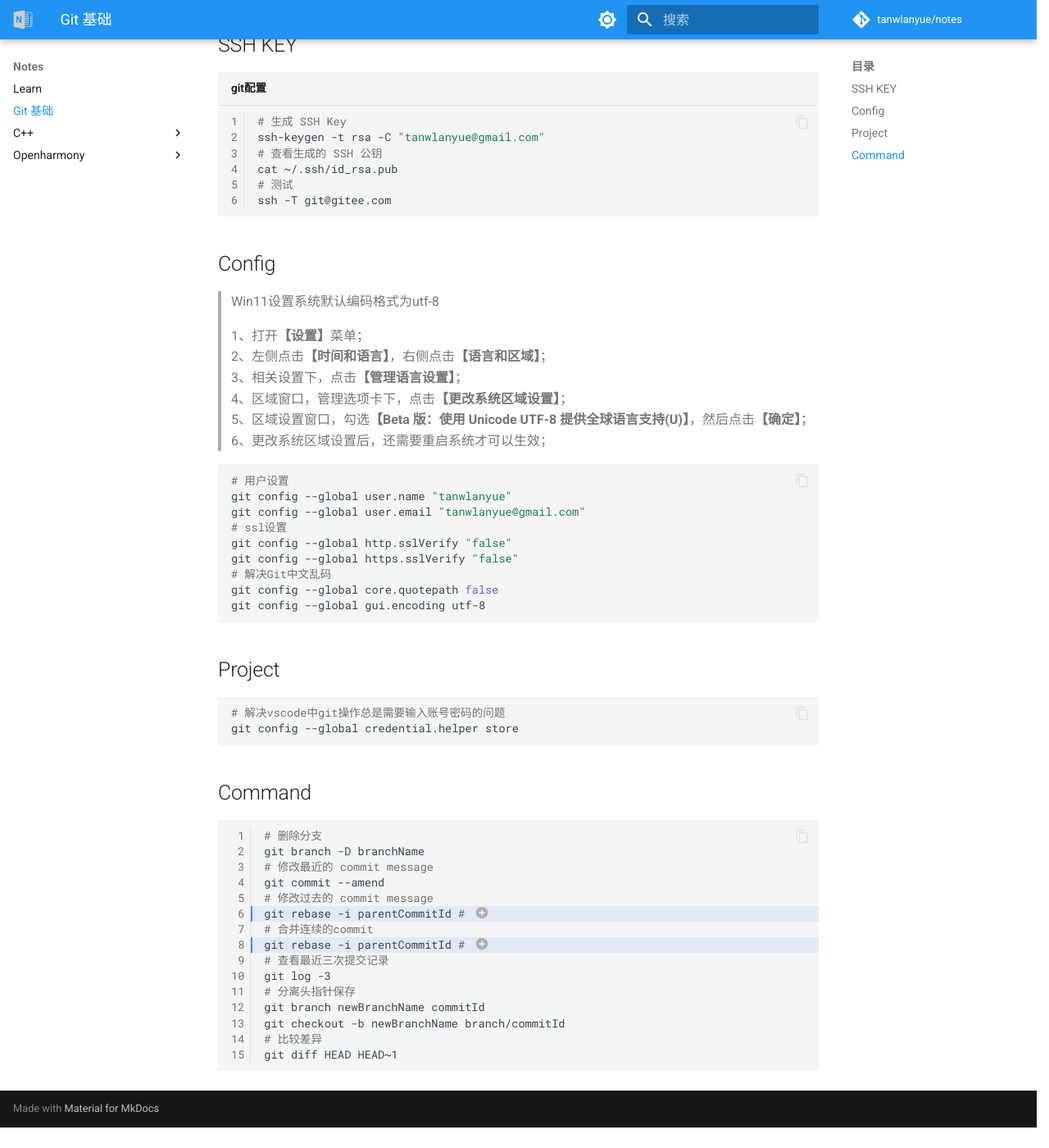
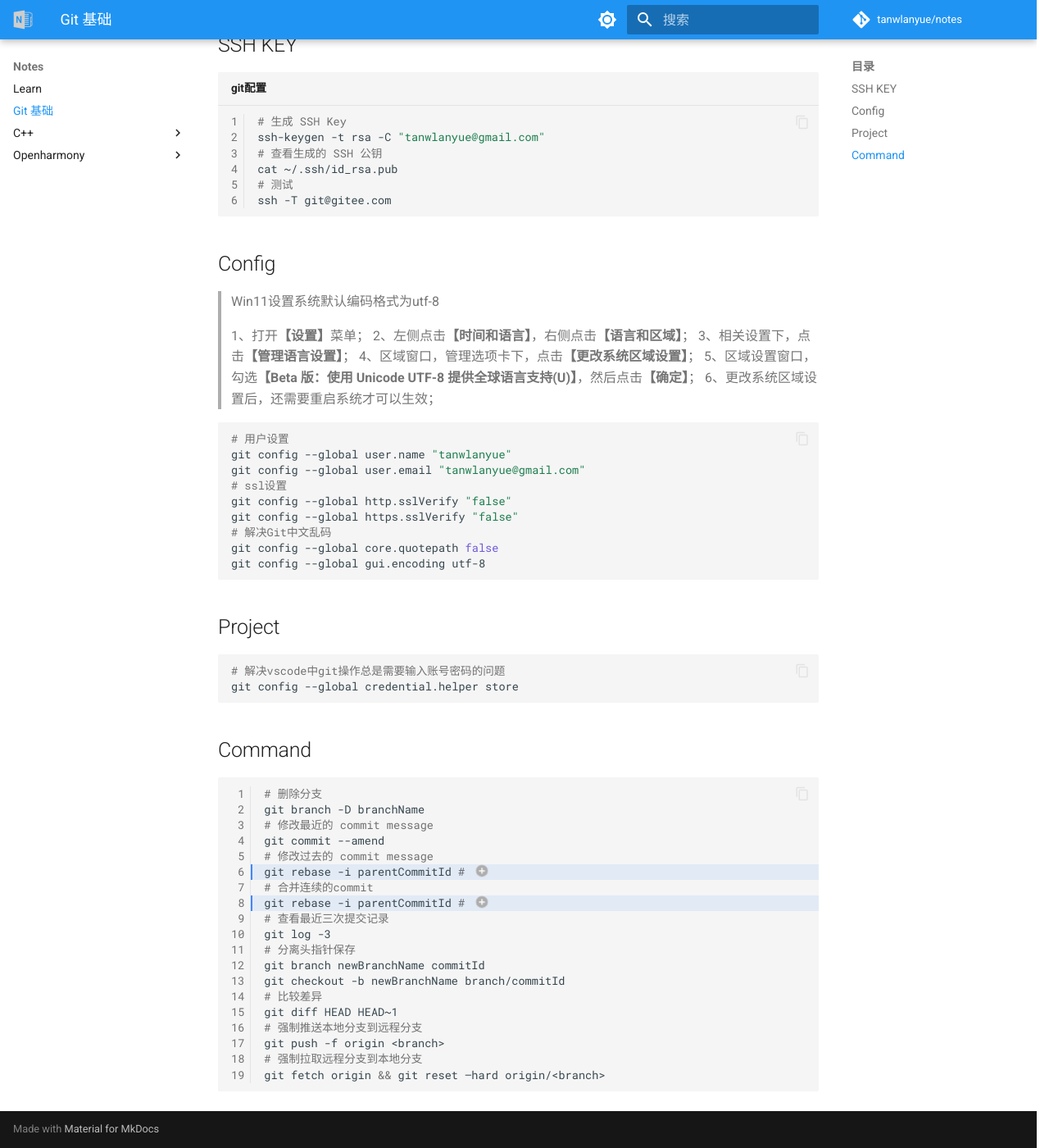
Before and after one commit to tanwlanyue/notes, an MkDocs documentation site: the page built from docs/git.md, in a window 1280 px wide and 1400 px high, scrolled down 208 px. Shown: the whole window at 82% size. Built offline with MkDocs 1.6.1 and Material for MkDocs 9.7.7, drawn with Linux system fonts in a browser that asks for light colours; comment, search, counter and statistics services are not loaded; before the commit the page ends 1583 px from its top, so only the background shows below that.

Commit message:
update git

````diff
--- a/docs/git.md
+++ b/docs/git.md
@@ -5,12 +5,11 @@
 tags:
   - git
 ---
-
 [Pro Git 简体中文版](https://iissnan.com/progit/)
 
 ## SSH KEY
 
-``` sh title="git配置" linenums="1"
+```sh title="git配置" linenums="1"
 # 生成 SSH Key
 ssh-keygen -t rsa -C "tanwlanyue@gmail.com"
 # 查看生成的 SSH 公钥
@@ -30,7 +29,7 @@
 > 5、区域设置窗口，勾选**【Beta 版：使用 Unicode UTF-8 提供全球语言支持(U)】**，然后点击**【确定】**；
 > 6、更改系统区域设置后，还需要重启系统才可以生效；
 
-``` sh
+```sh
 # 用户设置
 git config --global user.name "tanwlanyue"
 git config --global user.email "tanwlanyue@gmail.com"
@@ -41,7 +40,8 @@
 git config --global core.quotepath false
 git config --global gui.encoding utf-8
 ```
-##  Project
+
+## Project
 
 ```sh
 # 解决vscode中git操作总是需要输入账号密码的问题
@@ -52,7 +52,7 @@
 
 ## Command
 
-``` sh linenums="1" hl_lines="6 8"
+```sh linenums="1" hl_lines="6 8"
 # 删除分支
 git branch -D branchName
 # 修改最近的 commit message
@@ -68,6 +68,10 @@
 git checkout -b newBranchName branch/commitId
 # 比较差异
 git diff HEAD HEAD~1
+# 强制推送本地分支到远程分支
+git push -f origin <branch>
+# 强制拉取远程分支到本地分支
+git fetch origin && git reset –hard origin/<branch>
 ```
 
 1. 选择需要修改的commit  前面的pick改为r
````
